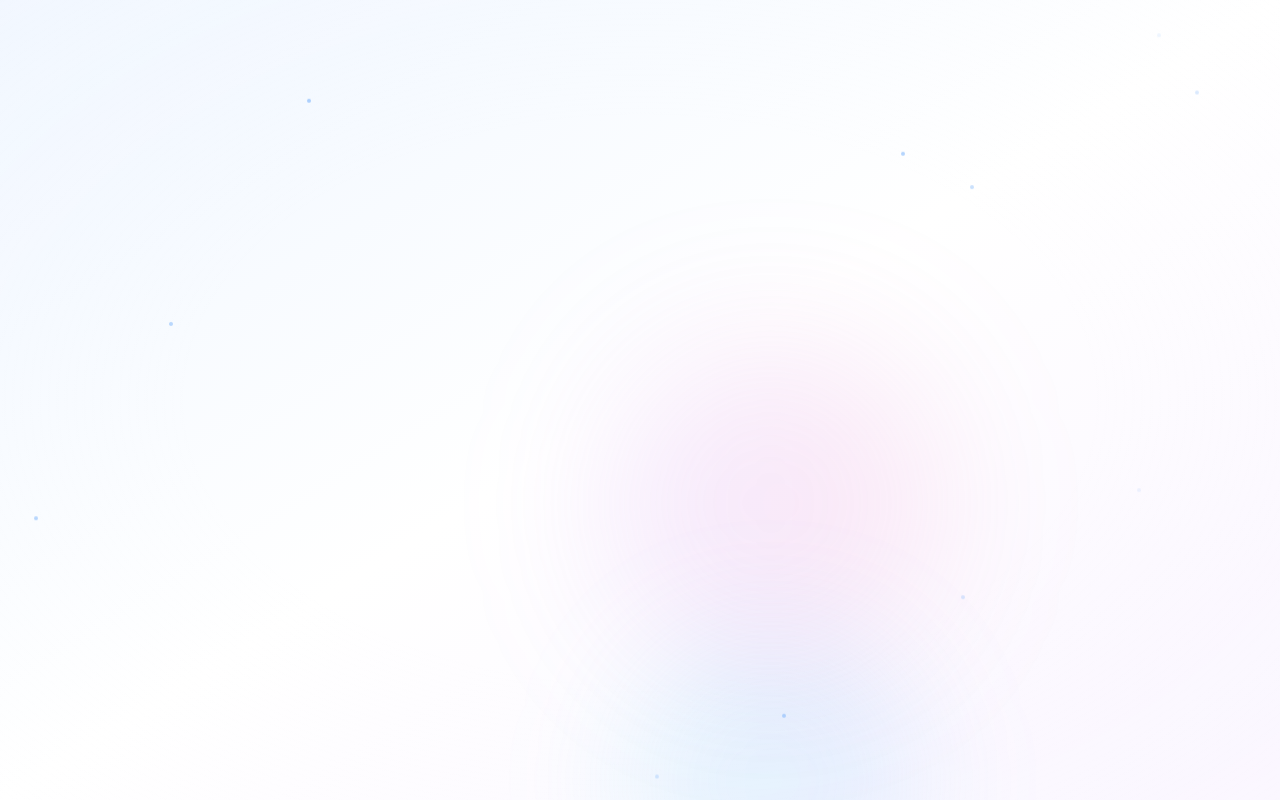
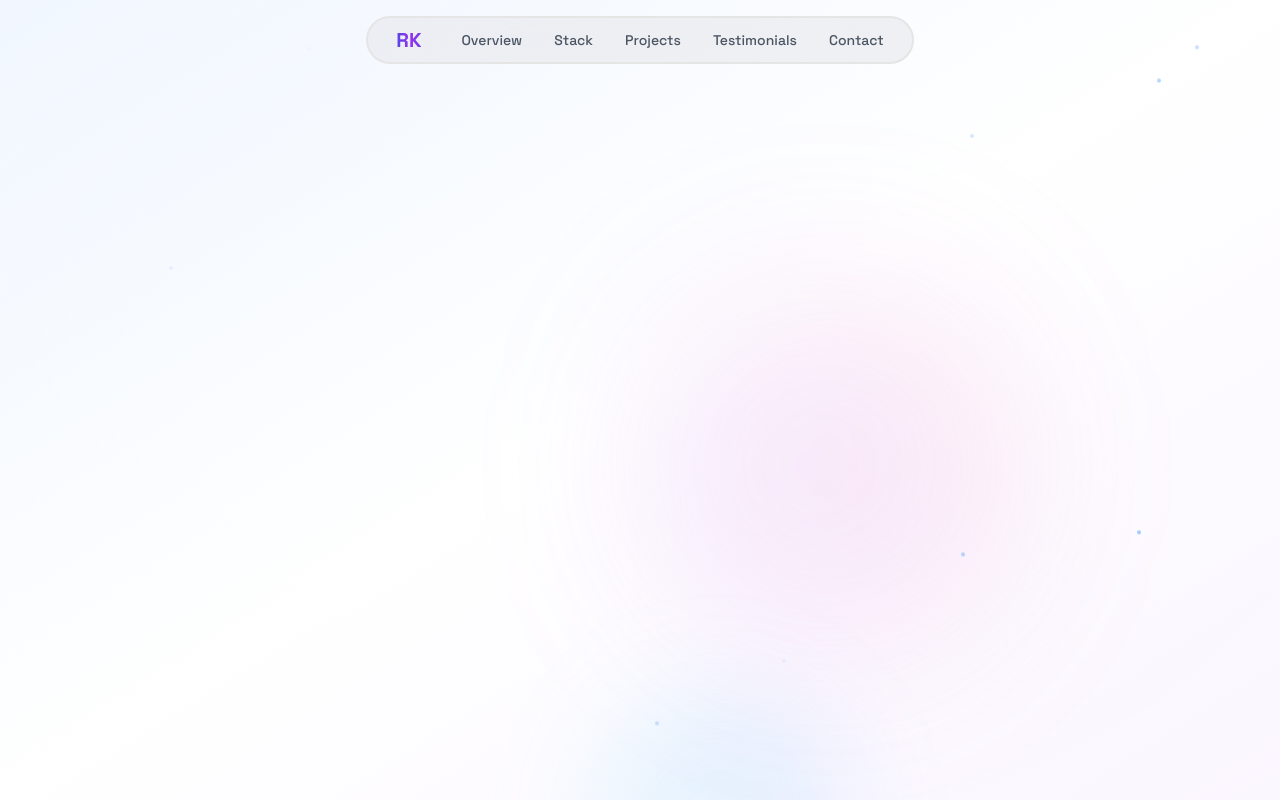
Before and after one commit to ritikkumar27/portfolio_v2, a Next.js app: page / in a window 1280 px wide. Built offline with nearby package versions, Linux system fonts and the light colour scheme.

Commit message:
added navbar with overview, stack, projects, testimonials, contact

```diff
--- a/src/app/page.tsx
+++ b/src/app/page.tsx
@@ -3,6 +3,9 @@
 import{
   Background
 } from "@/components/portfolio";
+
+import Navigation from "@/components/portfolio/Navigation";
+
 
 export default function Portfolio() {
   return (
@@ -11,6 +14,7 @@ export default function Portfolio() {
       <Background />
 
       {/* Navigation */}
+      <Navigation/>
 
 
     </div>
--- /dev/null
+++ b/src/components/portfolio/Navigation.tsx
@@ -0,0 +1,38 @@
+"use client";
+
+import { motion } from "framer-motion";
+
+export default function Navigation() {
+
+  return (
+    <nav className="fixed top-0 md:top-4 w-full z-50 ">
+      <div className="md:max-w-fit md:border-2 md:rounded-full mx-auto px-7 py-2 bg-zinc-200/50 dark:bg-slate-900/50 backdrop-blur-3xl">
+        <div className="flex justify-between items-center gap-10">
+          <motion.div
+            initial={{ opacity: 0, x: -20 }}
+            animate={{ opacity: 1, x: 0 }}
+            className="text-xl font-bold bg-gradient-to-r from-indigo-600 via-purple-600 to-violet-600 dark:from-indigo-400 dark:via-purple-400 dark:to-violet-400 bg-clip-text text-transparent"
+          >
+            RK
+          </motion.div>
+          <div className="flex items-center space-x-8">
+            <div className="hidden md:flex items-center space-x-8">
+              {["Overview", "Stack", "Projects", "Testimonials", "Contact"].map((item, index) => (
+                <motion.a
+                  key={item}
+                  href={`#${item.toLowerCase()}`}
+                  initial={{ opacity: 0, y: -20 }}
+                  animate={{ opacity: 1, y: 0 }}
+                  transition={{ delay: index * 0.1 }}
+                  className="text-gray-600 hover:text-gray-900 dark:text-gray-300 dark:hover:text-white transition-colors duration-300 text-sm font-medium"
+                >
+                  {item}
+                </motion.a>
+              ))}
+            </div>
+          </div>
+        </div>
+      </div>
+    </nav>
+  );
+}
```
